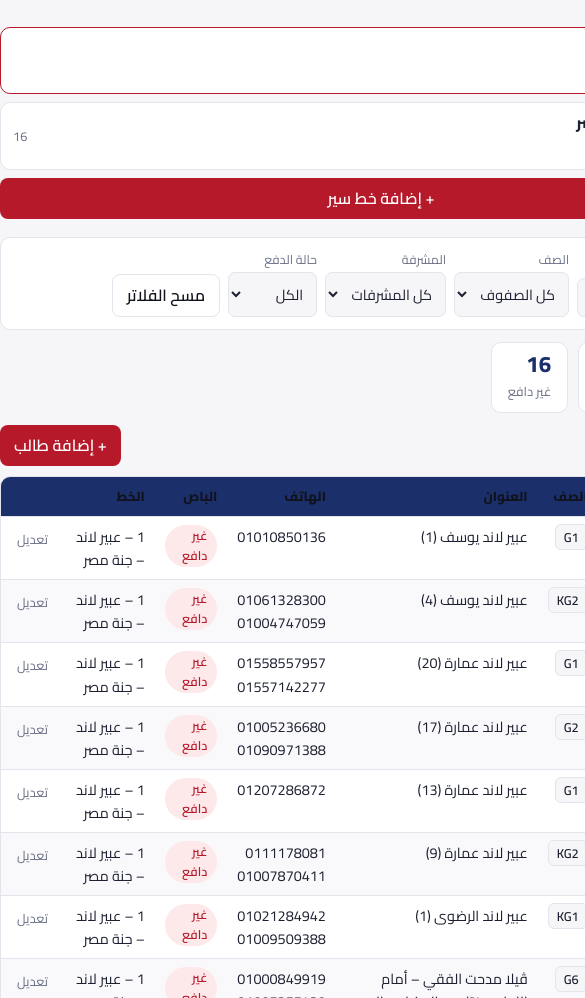
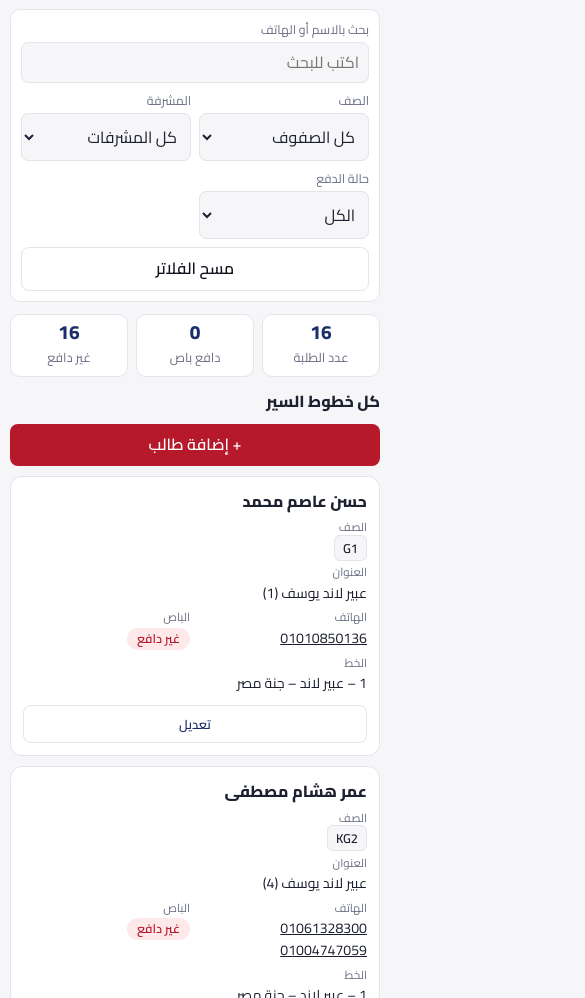
Before and after one commit to Ehab-d/mgs-test, a plain HTML site: page index.html in a window 390 px wide. Shown: the part 227-1225 px from the top of the page, 585 px wide, since content can reach past the window. Drawn offline with Linux system fonts and the light colour scheme.

Commit message:
Enhance responsive styles and table rendering

```diff
--- a/index.html
+++ b/index.html
@@ -58,7 +58,32 @@ dialog h3{grid-column:1/-1;margin:0;color:var(--red)}
 .full{grid-column:1/-1}.chk{flex-direction:row;align-items:center;gap:8px;font-size:.95rem;color:var(--ink)}
 .chk input{width:20px;height:20px}
 .acts{grid-column:1/-1;display:flex;gap:8px;justify-content:flex-start}
-@media(max-width:820px){.layout{grid-template-columns:1fr;padding:12px}dialog form{grid-template-columns:1fr}}
+@media(max-width:820px){.layout{grid-template-columns:1fr;padding:10px;gap:12px}
+header{padding:8px 12px;gap:10px}header img{height:46px}header h1{font-size:1rem}header p{font-size:.75rem}header .btn{display:none}
+aside h2{font-size:.9rem;margin-bottom:6px}
+#routes{display:flex;gap:8px;overflow-x:auto;padding-bottom:6px;margin-inline:-10px;padding-inline:10px;scroll-snap-type:x proximity}
+.route{flex:none;width:auto;min-width:170px;max-width:240px;margin:0;scroll-snap-align:start}
+.route .c{display:none}.route b{font-size:.85rem}
+aside>.btn{margin-top:6px}
+.bar{display:grid;grid-template-columns:1fr 1fr;gap:8px;padding:10px}
+.bar label:first-child,.bar>.btn{grid-column:1/-1}
+input,select{font-size:16px}
+.stats{display:grid;grid-template-columns:repeat(3,1fr);gap:8px}.stat{padding:6px 8px;text-align:center}.stat b{font-size:1.2rem}
+.rhead h2{flex:1 1 100%;font-size:1rem}.rhead .sp{display:none}.rhead .btn{flex:1}
+.wrap{background:none;border:0;overflow:visible}
+table,tbody{display:block;min-width:0}thead{display:none}
+tr{display:grid;grid-template-columns:1fr 1fr;gap:4px 10px;background:var(--card);border:1px solid var(--line);border-radius:12px;padding:12px;margin-bottom:10px}
+tr:nth-child(even) td{background:none}
+td{border:0;padding:0;font-size:.88rem;min-width:0}
+td:nth-child(1){display:none}
+td:nth-child(2){grid-column:1/-1;font-size:1rem}
+td[data-l]::before{content:attr(data-l);display:block;font-size:.72rem;color:var(--mute)}
+td:nth-child(4),td:nth-child(7){grid-column:1/-1}
+td.ph{text-align:right}
+td:nth-child(8){grid-column:1/-1;margin-top:6px}td:nth-child(8) .ic{width:100%;border:1px solid var(--line);border-radius:8px;padding:8px;color:var(--navy);font-weight:600}
+dialog{width:100vw;max-width:100vw;margin:auto 0 0;border-radius:16px 16px 0 0;max-height:92vh;overflow:auto}
+dialog form{grid-template-columns:1fr;padding:16px 16px calc(16px + env(safe-area-inset-bottom,0px))}
+.acts .btn{flex:1}.acts .sp{display:none}}
 @media print{header .btn,aside,.bar,.ic,.acts,.no-print{display:none!important}.layout{display:block}body{background:#fff;color:#000}th{background:#ddd!important;color:#000!important}}
 </style>
 </head>
@@ -160,7 +185,7 @@ function render(){
  $('editR').hidden=!r;
  const L=filtered(),paid=L.filter(x=>x.paid).length;
  $('stats').innerHTML=[[L.length,'عدد الطلبة'],[paid,'دافع باص'],[L.length-paid,'غير دافع']].map(([a,b])=>`<div class="stat"><b>${a}</b><span>${b}</span></div>`).join('');
- $('tb').innerHTML=L.map((x,i)=>{const rr=rt(x.r);return `<tr><td>${i+1}</td><td><b>${esc(x.n)}</b></td><td><span class="g">${x.g}</span></td><td>${esc(x.a)||'—'}</td><td class="ph">${[x.p1,x.p2].filter(Boolean).map(esc).join('<br>')||'—'}</td><td><span class="tag ${x.paid?'y':'n'}">${x.paid?'دافع':'غير دافع'}</span></td><td>${rr.num} – ${esc(rr.name)}</td><td class="no-print"><button class="ic" onclick="openStu('${x.id}')">تعديل</button></td></tr>`}).join('');
+ $('tb').innerHTML=L.map((x,i)=>{const rr=rt(x.r);return `<tr><td>${i+1}</td><td><b>${esc(x.n)}</b></td><td data-l="الصف"><span class="g">${x.g}</span></td><td data-l="العنوان">${esc(x.a)||'—'}</td><td class="ph" data-l="الهاتف">${[x.p1,x.p2].filter(Boolean).map(p=>`<a href="tel:${esc(p)}" style="color:inherit">${esc(p)}</a>`).join('<br>')||'—'}</td><td data-l="الباص"><span class="tag ${x.paid?'y':'n'}">${x.paid?'دافع':'غير دافع'}</span></td><td data-l="الخط">${rr.num} – ${esc(rr.name)}</td><td class="no-print"><button class="ic" onclick="openStu('${x.id}')">تعديل</button></td></tr>`}).join('');
  $('em').hidden=L.length>0;
 }
 $('routes').onclick=e=>{const b=e.target.closest('.route');if(b){cur=b.dataset.r;render()}};
```
